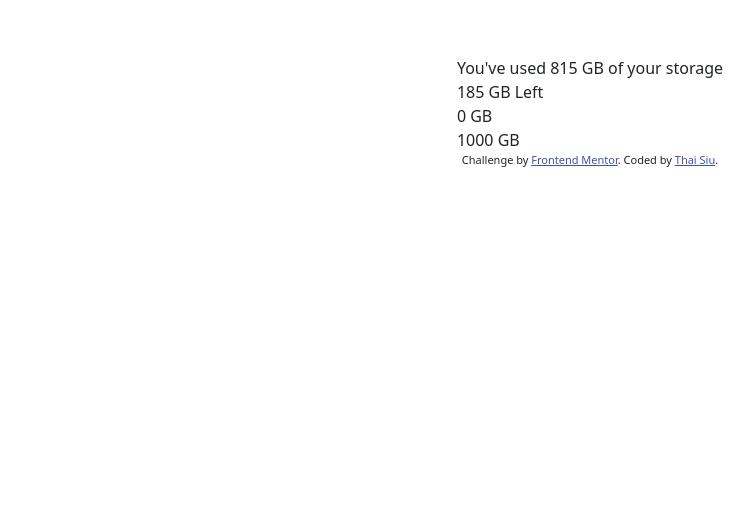
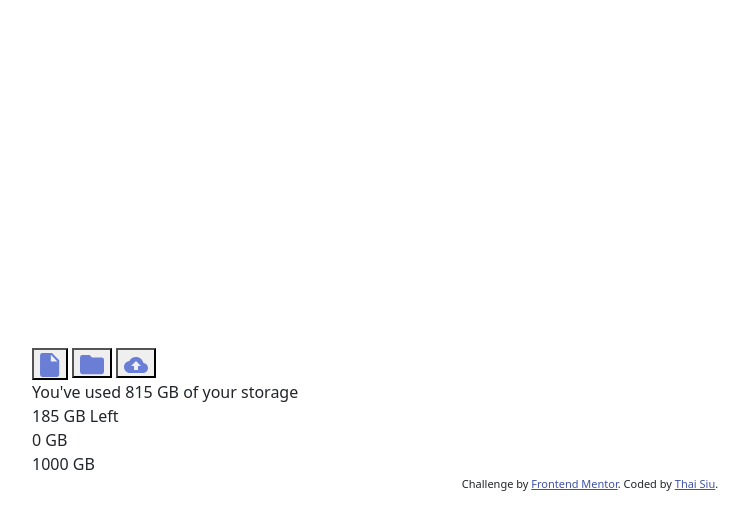
Before and after one commit to t-siu/SBA3, a plain HTML site: page index.html in a window 1280 px wide. Shown: the whole page, without its empty margins (50-804 px from the left). Drawn offline with nearby package versions, Linux system fonts and the light colour scheme.

Commit message:
Added buttons and images to html file

```diff
--- a/index.html
+++ b/index.html
@@ -13,11 +13,11 @@
     href="https://fonts.googleapis.com/css2?family=Figtree:ital,wght@0,300..900;1,300..900&family=Outfit:wght@100..900&family=Raleway:ital,wght@0,100..900;1,100..900&display=swap"
     rel="stylesheet">
 
-    <!-- Bootstrap CSS -->
-    <link href="https://cdn.jsdelivr.net/npm/bootstrap@5.3.9/dist/css/bootstrap.min.css" rel="stylesheet">
+  <!-- Bootstrap CSS -->
+  <link href="https://cdn.jsdelivr.net/npm/bootstrap@5.3.9/dist/css/bootstrap.min.css" rel="stylesheet">
 
-    <!-- Stylesheet -->
-    <link rel="stylesheet" href="style.css">
+  <!-- Stylesheet -->
+  <link rel="stylesheet" href="style.css">
   <title>Frontend Mentor | Fylo data storage component</title>
 
   <!-- Feel free to remove these styles or customise in your own stylesheet 👍 -->
@@ -33,17 +33,35 @@
   </style>
 </head>
 
-<body class="d-flex flex-column justify-content-center align-items-center invh-100 p-3">
-  <main class="brand-logo">
-    <img src="./images/logo.svg" alt="Fylo logo">
-    <div></div>
+<body class="d-flex flex-column justify-content-center align-items-center min-vh-100 p-3">
+  <main class="container">
+
+    <!-- Logo & Action Icons -->
+    <div>
+      <img src="./images/logo.svg" alt="Fylo logo">
+
+      <div>
+        <button type="button" aria-label="New document">
+          <img src="./images/icon-document.svg" alt=" New document">
+        </button>
+        <button type="button" aria-label="New folder">
+          <img src="./images/icon-folder.svg" alt=" New folder">
+        </button>
+        <button type="button" aria-label="Upload file">
+          <img src="./images/icon-upload.svg" alt="Upload file">
+        </button>
+      </div>
+    </div>
+
+    <!-- Storage Information -->
     <div>You've used 815 GB of your storage</div>
-
     <div class="storage-status">
       <div>185 GB Left</div>
       <div>0 GB</div>
       <div>1000 GB</div>
     </div>
+
+
   </main>
   <footer class="attribution">
     Challenge by <a href="https://www.frontendmentor.io?ref=challenge">Frontend Mentor</a>.
```
